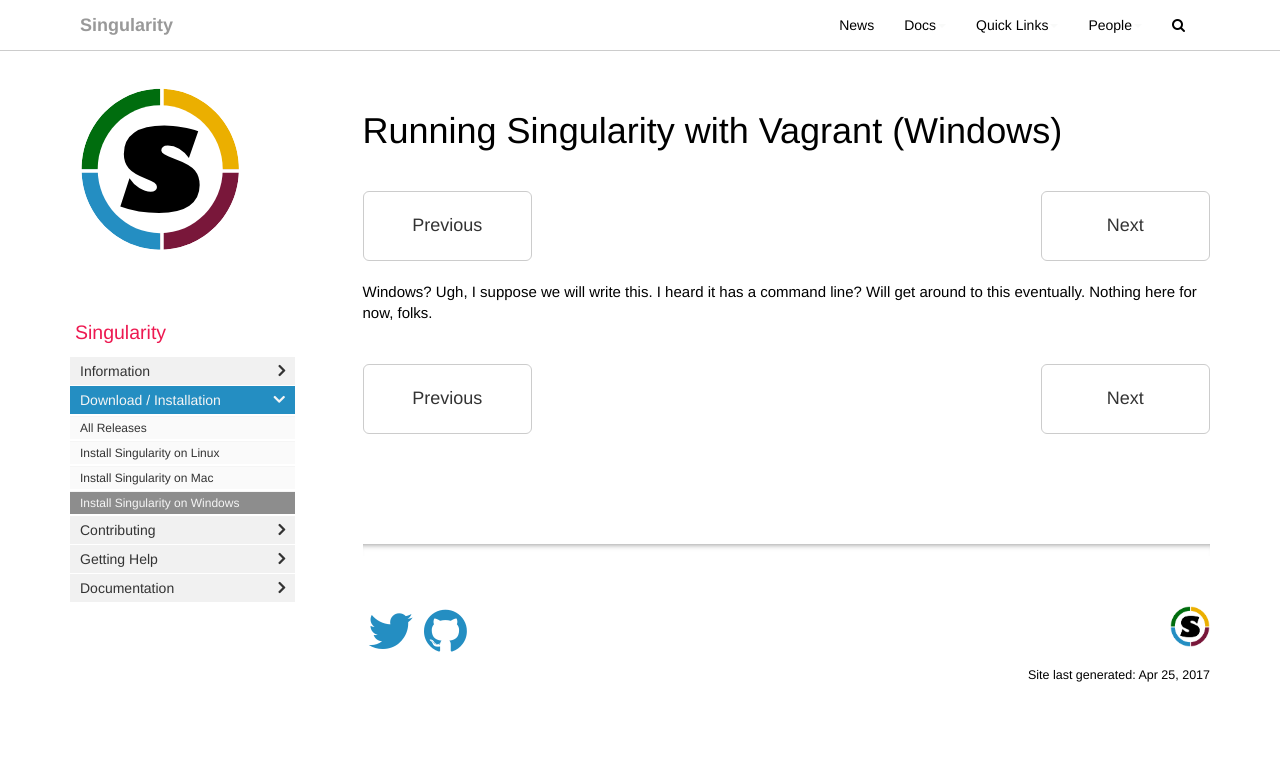
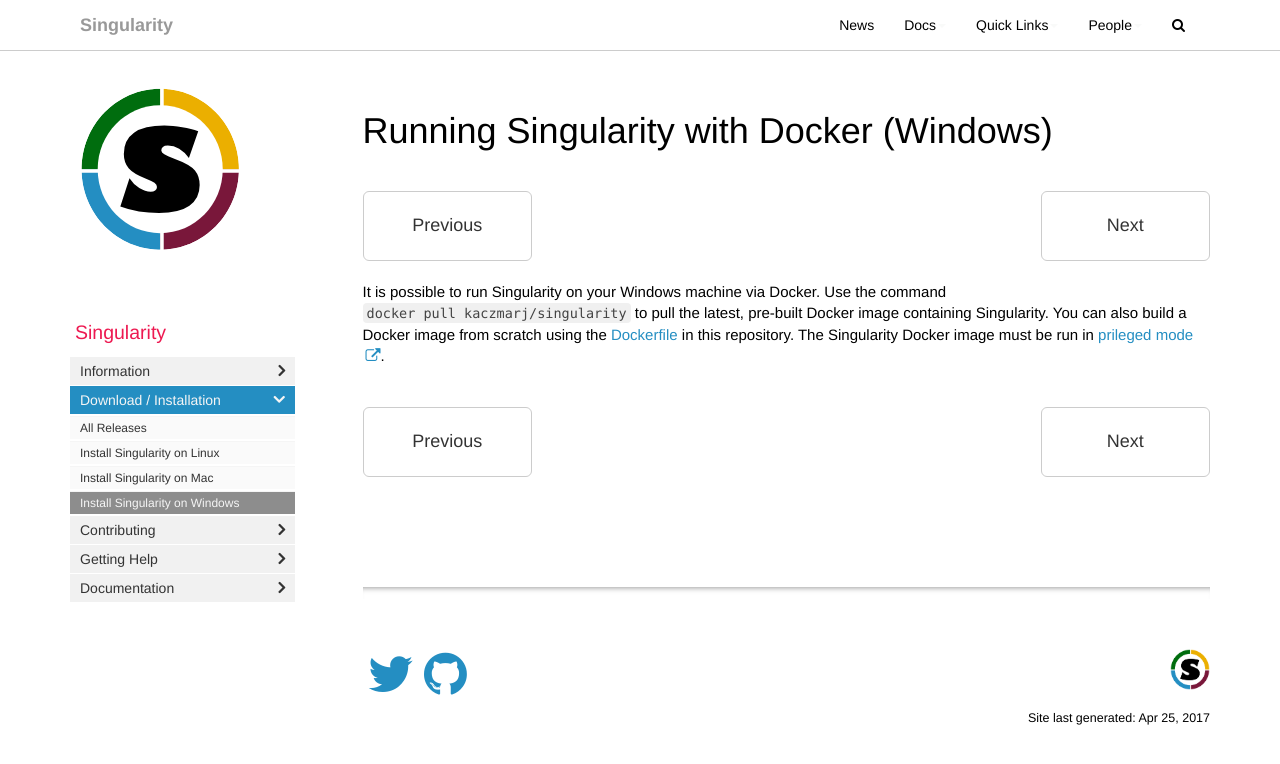
Before and after one commit to singularityware/singularityware.github.io, a Jekyll site: the page built from pages/docs/install/install-windows.md, in a window 1280 px wide. Shown: the top 764 px of the page. Built offline with Jekyll 4.4.1, drawn with Linux system fonts in a browser that asks for light colours; nearby versions of some CDN libraries; comment, search, counter and statistics services are not loaded.

Commit message:
add instructions to run Singularity from within Docker container

```diff
--- a/pages/docs/install/install-windows.md
+++ b/pages/docs/install/install-windows.md
@@ -1,8 +1,8 @@
 ---
-title: Running Singularity with Vagrant (Windows)
+title: Running Singularity with Docker (Windows)
 sidebar: main_sidebar
 permalink: install-windows
 folder: docs
 ---
 
-Windows? Ugh, I suppose we will write this. I heard it has a command line? Will get around to this eventually. Nothing here for now, folks.
+It is possible to run Singularity on your Windows machine via Docker. Use the command `docker pull kaczmarj/singularity` to pull the latest, pre-built Docker image containing Singularity. You can also build a Docker image from scratch using the [Dockerfile](/Dockerfile) in this repository. The Singularity Docker image must be run in [prileged mode](https://docs.docker.com/engine/reference/run/#runtime-privilege-and-linux-capabilities).
```
